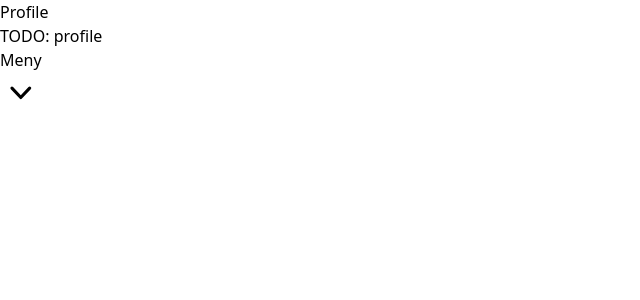
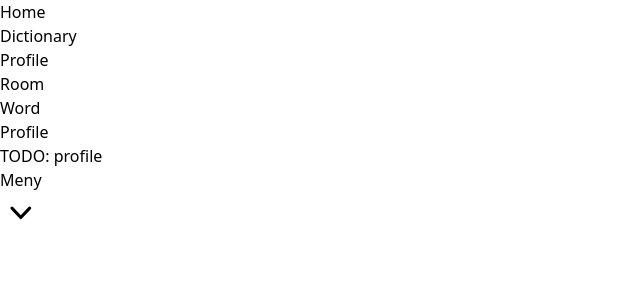
Before and after one commit to VadimCpp/alias-online-v2, a React (Vite) app: page /profile in a window 1280 px wide. Shown: the top 300 px of the page, without its empty margins (0-640 px from the left). Built offline with nearby package versions, Linux system fonts and the light colour scheme.

Commit message:
#3 add static menu at the top

```diff
--- /dev/null
+++ b/src/app.tsx
@@ -0,0 +1,24 @@
+import { BrowserRouter as Router, Route, Routes } from 'react-router-dom'
+import Dictionary from './screens/dictionary'
+import Home from './screens/home'
+import Profile from './screens/profile'
+import Room from './screens/room'
+import Word from './screens/word'
+import Header from './components/header'
+
+const App: React.FC = () => {
+  return (
+    <Router>
+      <Header />
+      <Routes>
+        <Route path="/" element={<Home />} />
+        <Route path="/dictionary" element={<Dictionary />} />
+        <Route path="/profile" element={<Profile />} />
+        <Route path="/room" element={<Room />} />
+        <Route path="/word" element={<Word />} />
+      </Routes>
+    </Router>
+  )
+}
+
+export default App
--- /dev/null
+++ b/src/components/header.tsx
@@ -0,0 +1,29 @@
+import { Link } from 'react-router-dom';
+
+const Header = () => {
+  return (
+    <header>
+      <nav>
+        <ul>
+          <li>
+            <Link to="/">Home</Link>
+          </li>
+          <li>
+            <Link to="/dictionary">Dictionary</Link>
+          </li>
+          <li>
+            <Link to="/profile">Profile</Link>
+          </li>
+          <li>
+            <Link to="/room">Room</Link>
+          </li>
+          <li>
+            <Link to="/word">Word</Link>
+          </li>
+        </ul>
+      </nav>
+    </header>
+  );
+};
+
+export default Header;
--- a/src/main.tsx
+++ b/src/main.tsx
@@ -1,38 +1,10 @@
 import React from 'react'
 import ReactDOM from 'react-dom/client'
-import { createBrowserRouter, RouterProvider } from 'react-router-dom'
-import Dictionary from './screens/dictionary'
-import Home from './screens/home'
-import Profile from './screens/profile'
-import Room from './screens/room'
-import Word from './screens/word'
+import App from './app'
 import './index.css'
-
-const router = createBrowserRouter([
-  {
-    path: "/",
-    element: <Home />,
-  },
-  {
-    path: "/dictionary",
-    element: <Dictionary />,
-  },
-  {
-    path: "/profile",
-    element: <Profile />,
-  },
-  {
-    path: "/room",
-    element: <Room />,
-  },
-  {
-    path: "/word",
-    element: <Word />,
-  },
-])
 
 ReactDOM.createRoot(document.getElementById('root')!).render(
   <React.StrictMode>
-    <RouterProvider router={router} />
+    <App />
   </React.StrictMode>,
 )
```
